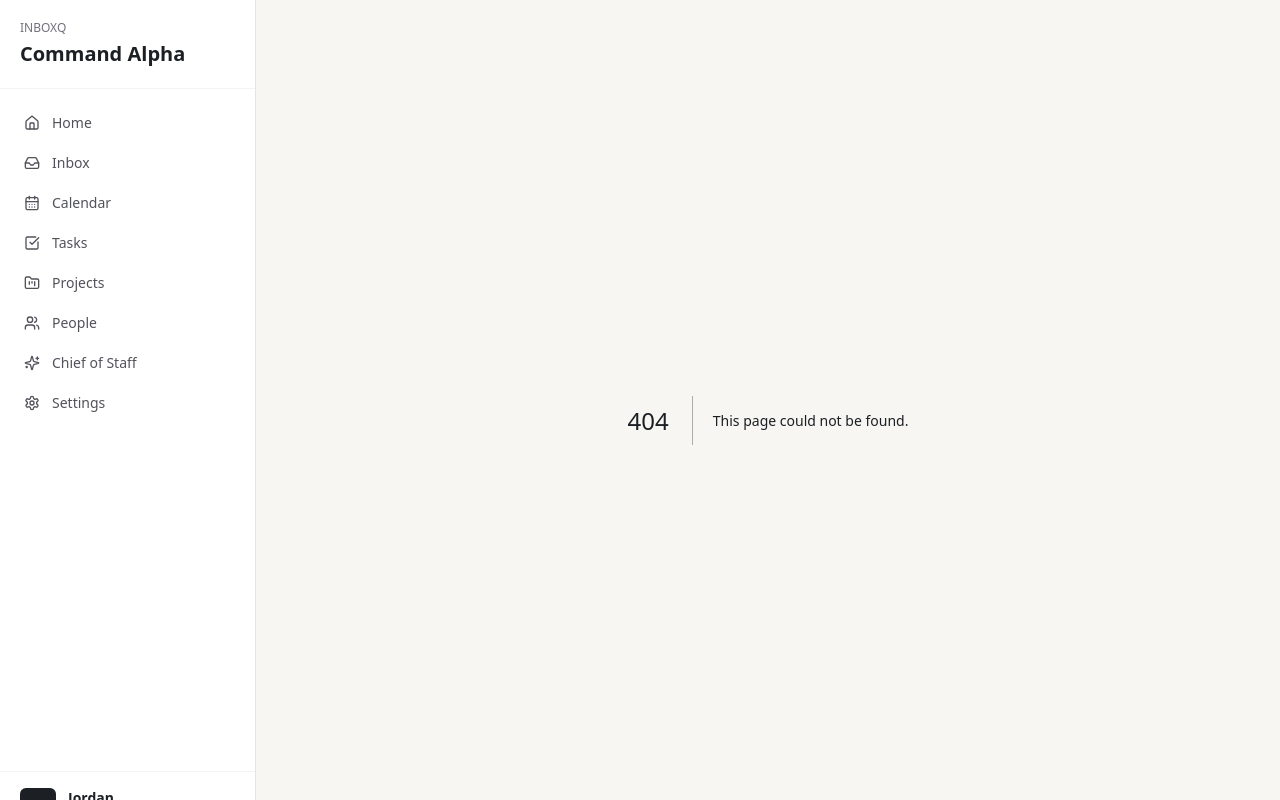
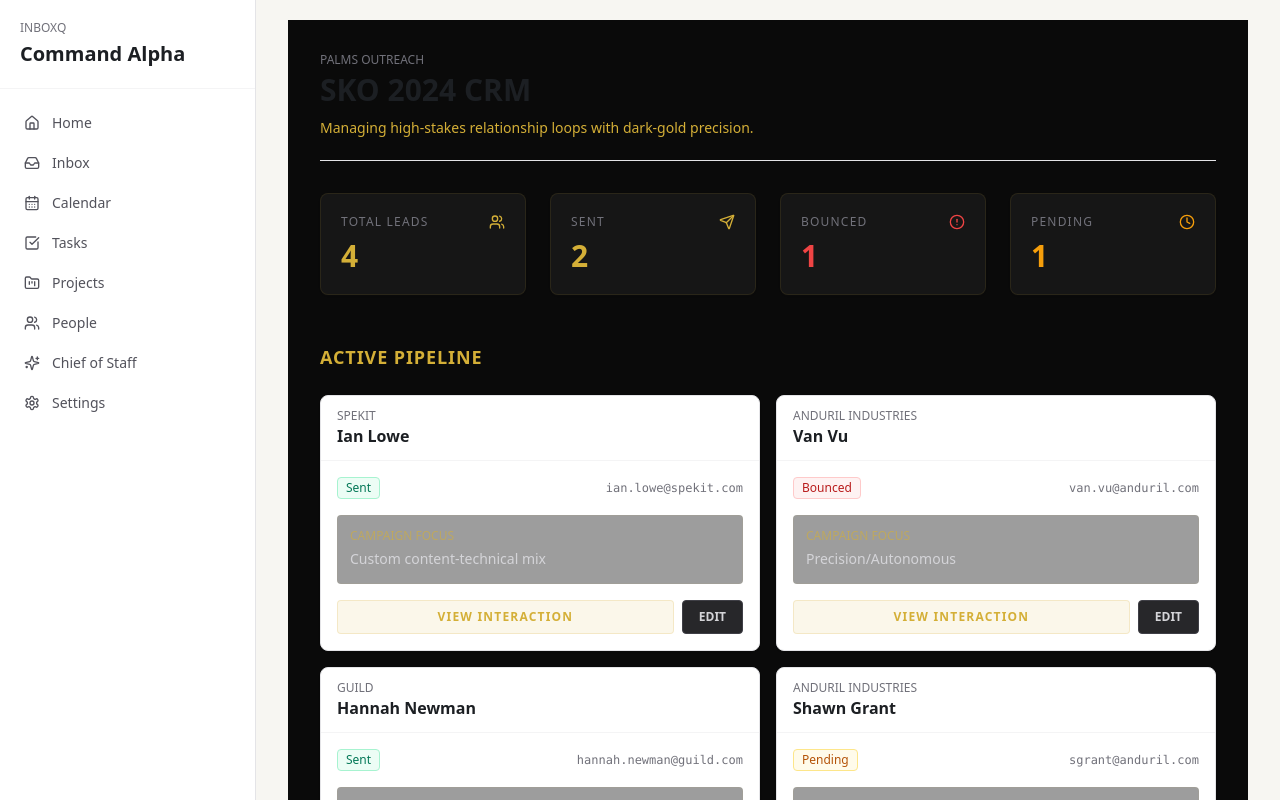
Before and after one commit to jcohen2026/inboxq, a Next.js app: page /crm in a window 1280 px wide. Before the commit this address had no page. Shown: the top 800 px of the page. Built offline with nearby package versions, Linux system fonts and the light colour scheme.

Commit message:
feat: create Palms Outreach CRM route at /app/crm/page.tsx

```diff
--- /dev/null
+++ b/app/crm/page.tsx
@@ -0,0 +1,81 @@
+import { Users, Send, AlertCircle, CheckCircle2, Clock } from "lucide-react";
+import { PageHeading } from "@/components/page-heading";
+import { Badge, Panel, PanelHeader } from "@/components/ui";
+
+const demoLeads = [
+  { company: "Spekit", name: "Ian Lowe", email: "ian.lowe@spekit.com", status: "Sent", focus: "Custom content-technical mix" },
+  { company: "Anduril Industries", name: "Van Vu", email: "van.vu@anduril.com", status: "Bounced", focus: "Precision/Autonomous" },
+  { company: "Guild", name: "Hannah Newman", email: "hannah.newman@guild.com", status: "Sent", focus: "Elevating technical and content perspective" },
+  { company: "Anduril Industries", name: "Shawn Grant", email: "sgrant@anduril.com", status: "Pending", focus: "Precision/Autonomous (Director, Brand Marketing)" }
+];
+
+export default function CRMPage() {
+  return (
+    <div className="mx-auto max-w-7xl bg-palms-black min-h-screen p-4 sm:p-8">
+      <PageHeading eyebrow="Palms Outreach" title="SKO 2024 CRM">
+        <span className="text-palms-gold">Managing high-stakes relationship loops with dark-gold precision.</span>
+      </PageHeading>
+
+      <div className="mt-8 grid grid-cols-1 gap-6 md:grid-cols-2 lg:grid-cols-4">
+        <CRMStat label="Total Leads" value={4} icon={Users} />
+        <CRMStat label="Sent" value={2} icon={Send} />
+        <CRMStat label="Bounced" value={1} icon={AlertCircle} tone="red" />
+        <CRMStat label="Pending" value={1} icon={Clock} tone="amber" />
+      </div>
+
+      <div className="mt-12 space-y-6">
+        <h3 className="text-lg font-semibold text-palms-gold tracking-wider uppercase">Active Pipeline</h3>
+        <div className="grid grid-cols-1 gap-4 lg:grid-cols-2">
+          {demoLeads.map((lead) => (
+            <Panel key={lead.email} className="bg-palms-panel border-palms-gold/20 shadow-gold hover:border-palms-gold/40 transition-colors">
+              <PanelHeader
+                title={lead.name}
+                eyebrow={lead.company}
+                className="border-palms-gold/10"
+              />
+              <div className="p-4 space-y-4">
+                <div className="flex items-center justify-between">
+                  <Badge tone={lead.status === 'Bounced' ? 'red' : lead.status === 'Sent' ? 'green' : 'amber'}>
+                    {lead.status}
+                  </Badge>
+                  <span className="text-xs text-zinc-500 font-mono">{lead.email}</span>
+                </div>
+
+                <div className="bg-palms-black/40 rounded p-3 border border-palms-gold/5">
+                  <p className="text-xs font-medium uppercase text-palms-gold/60 mb-1">Campaign Focus</p>
+                  <p className="text-sm text-zinc-300 leading-relaxed">{lead.focus}</p>
+                </div>
+
+                <div className="flex gap-2">
+                  <button className="flex-1 bg-palms-gold/10 hover:bg-palms-gold/20 text-palms-gold py-2 rounded text-xs font-semibold uppercase tracking-widest border border-palms-gold/20 transition-all">
+                    View Interaction
+                  </button>
+                  <button className="px-4 bg-zinc-800 hover:bg-zinc-700 text-zinc-300 py-2 rounded text-xs font-semibold uppercase border border-zinc-700 transition-all">
+                    Edit
+                  </button>
+                </div>
+              </div>
+            </Panel>
+          ))}
+        </div>
+      </div>
+    </div>
+  );
+}
+
+function CRMStat({ label, value, icon: Icon, tone = "gold" }: any) {
+  const tones: any = {
+    gold: "text-palms-gold",
+    red: "text-red-500",
+    amber: "text-amber-500"
+  };
+  return (
+    <div className="bg-palms-panel border border-palms-gold/10 p-5 rounded-lg shadow-quiet">
+      <div className="flex items-center justify-between">
+        <p className="text-xs font-medium uppercase tracking-widest text-zinc-500">{label}</p>
+        <Icon className={`h-4 w-4 ${tones[tone]}`} />
+      </div>
+      <p className={`mt-2 text-3xl font-bold ${tones[tone]}`}>{value}</p>
+    </div>
+  );
+}
```
